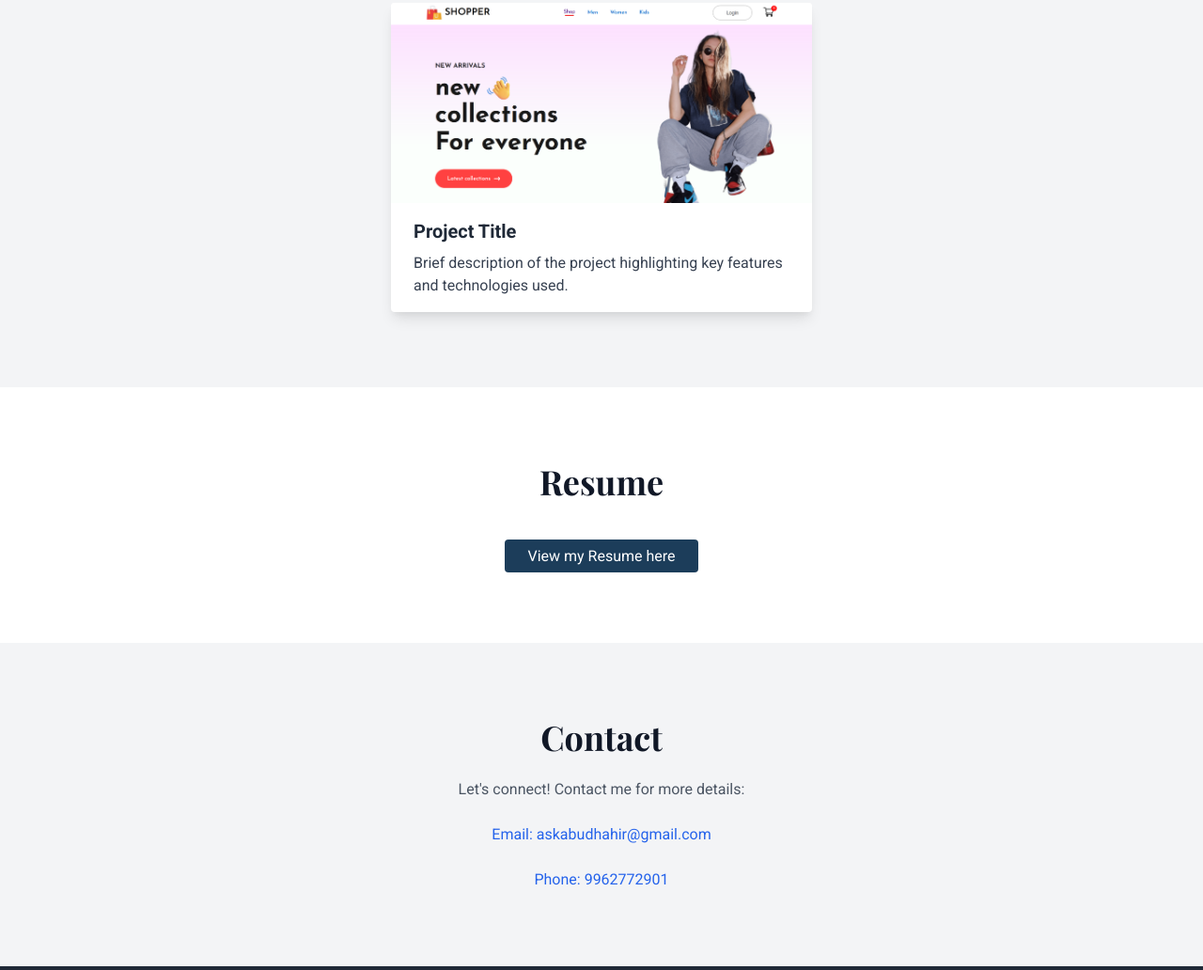
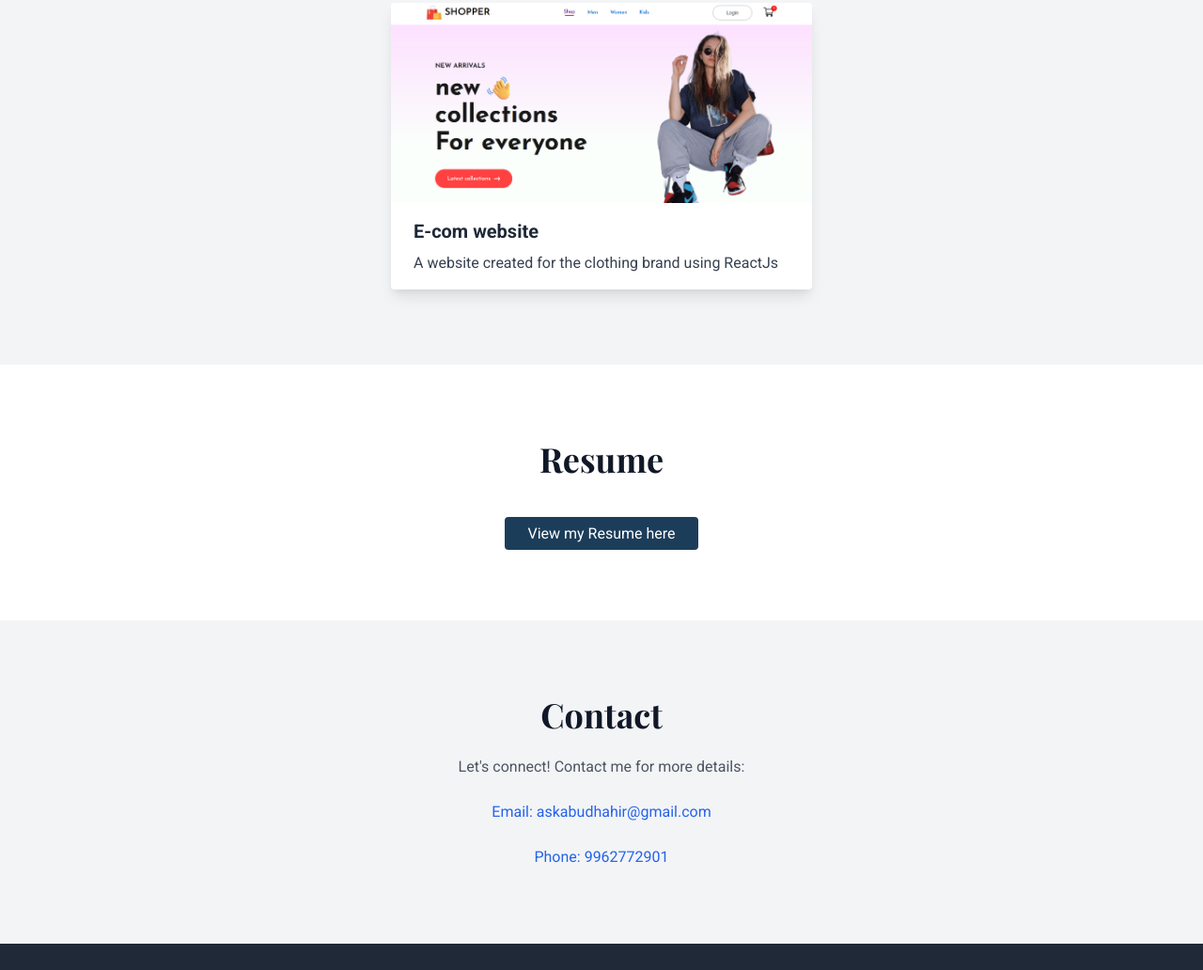
Before and after one commit to btwitsabu/portfolio, a plain HTML site: page index.html in a window 1280 px wide. Shown: the part 1509-2541 px from the top of the page at 94% size. Drawn offline with nearby package versions, Linux system fonts and the light colour scheme.

Commit message:
Update index.html

```diff
--- a/index.html
+++ b/index.html
@@ -188,17 +188,16 @@
         <h2 class="text-4xl font-bold text-center text-gray-900">Projects</h2>
         <div class="mt-12 flex justify-center">
           <div class="max-w-md rounded overflow-hidden shadow-lg bg-white">
-             <a href="https://shopbuy.netlify.app/"><img
+             <a href="https://aariztrendz.netlify.app/"><img
 
               class="w-full transition-transform transform hover:scale-105"
               src="shopperproject.png"
               alt="Project Image"
             /></a>
             <div class="px-6 py-4">
-              <div class="font-bold text-xl mb-2">Project Title</div>
+              <div class="font-bold text-xl mb-2">E-com website</div>
               <p class="text-gray-700 text-base">
-                Brief description of the project highlighting key features and
-                technologies used.
+                A website created for the clothing brand using ReactJs
               </p>
             </div>
           </div>
```
